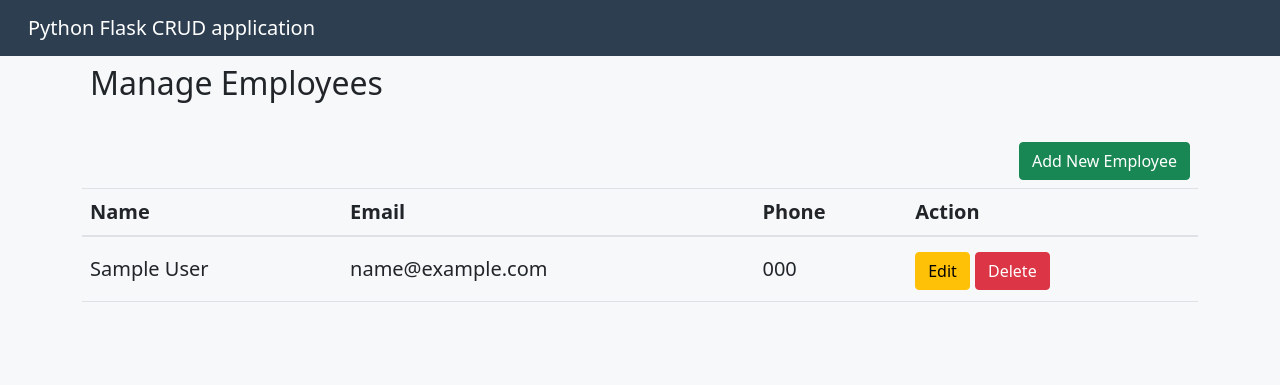
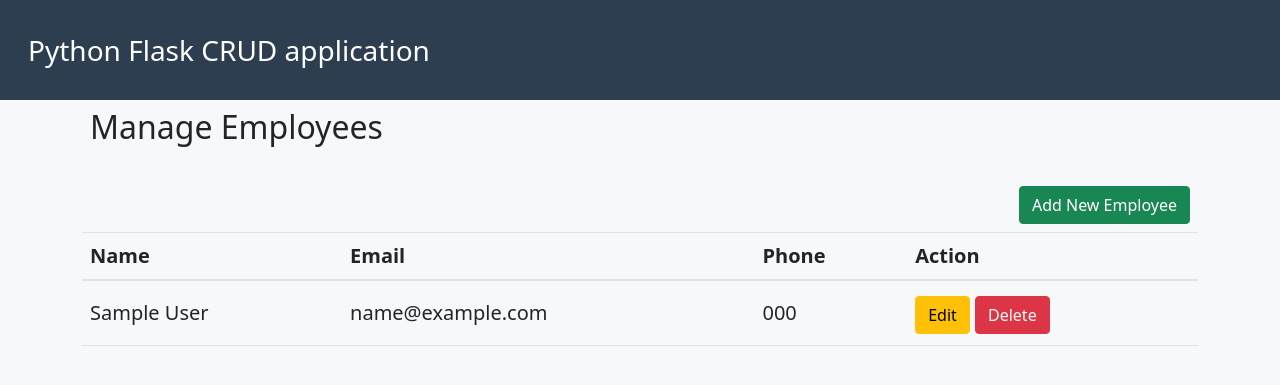
Before and after one commit to sujata1102/Employee_management_flask, a Flask app: page / in a window 1280 px wide. Shown: the top 385 px of the page. Run offline with Flask 2, Linux system fonts and the light colour scheme; tables that the repository leaves empty or names only in its code hold one stand-in row (values such as "Sample post").

Commit message:
Update index.css

```diff
--- a/static/index.css
+++ b/static/index.css
@@ -1,6 +1,10 @@
 .bg-mynav {
 		background-color: #2c3e50;
+		height: 100px;
 	    }
+.navbar-brand{
+        font-size: 28px;
+}
 body {
 		font-size: 1.25rem;
 		background-color: #f6f8fa;
```
